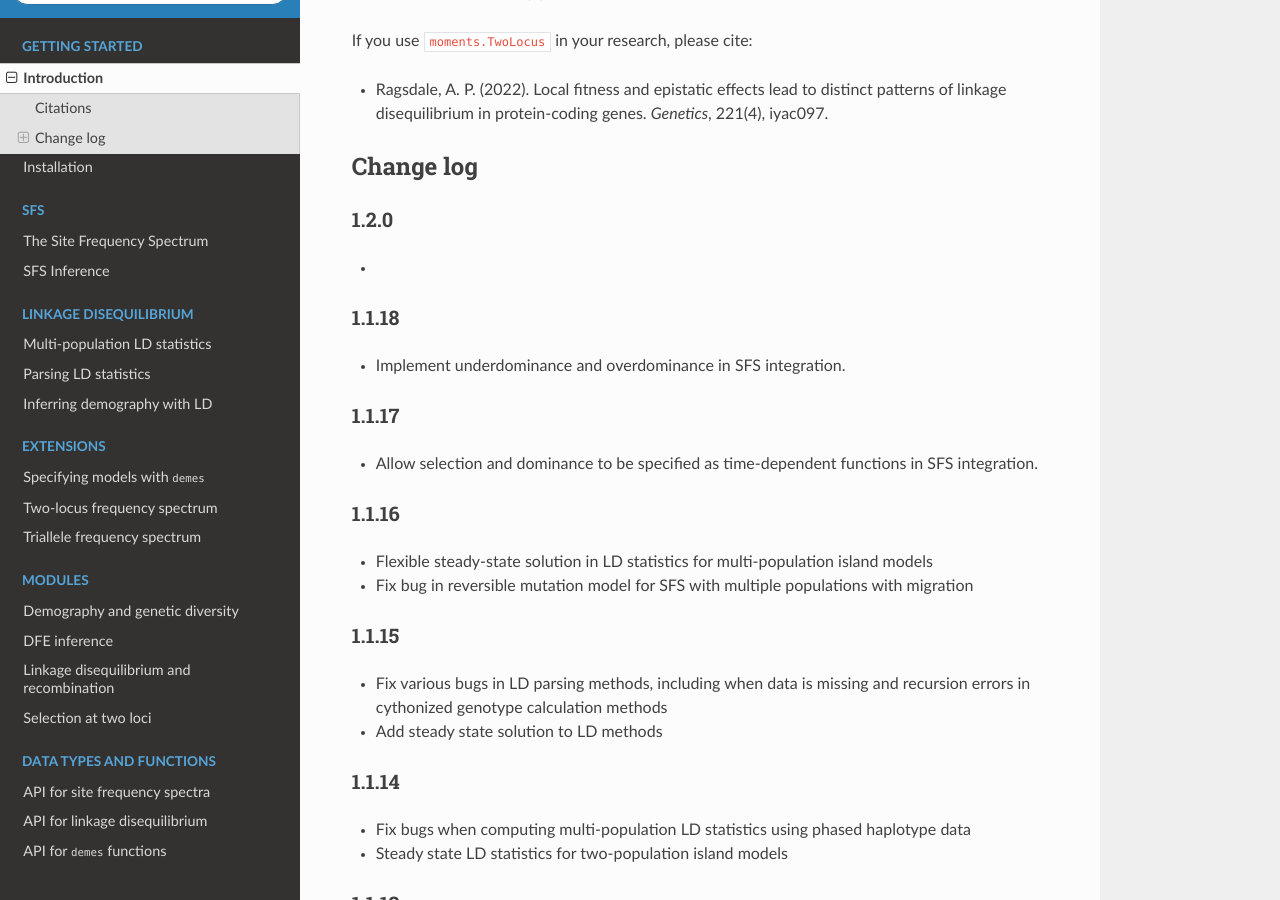
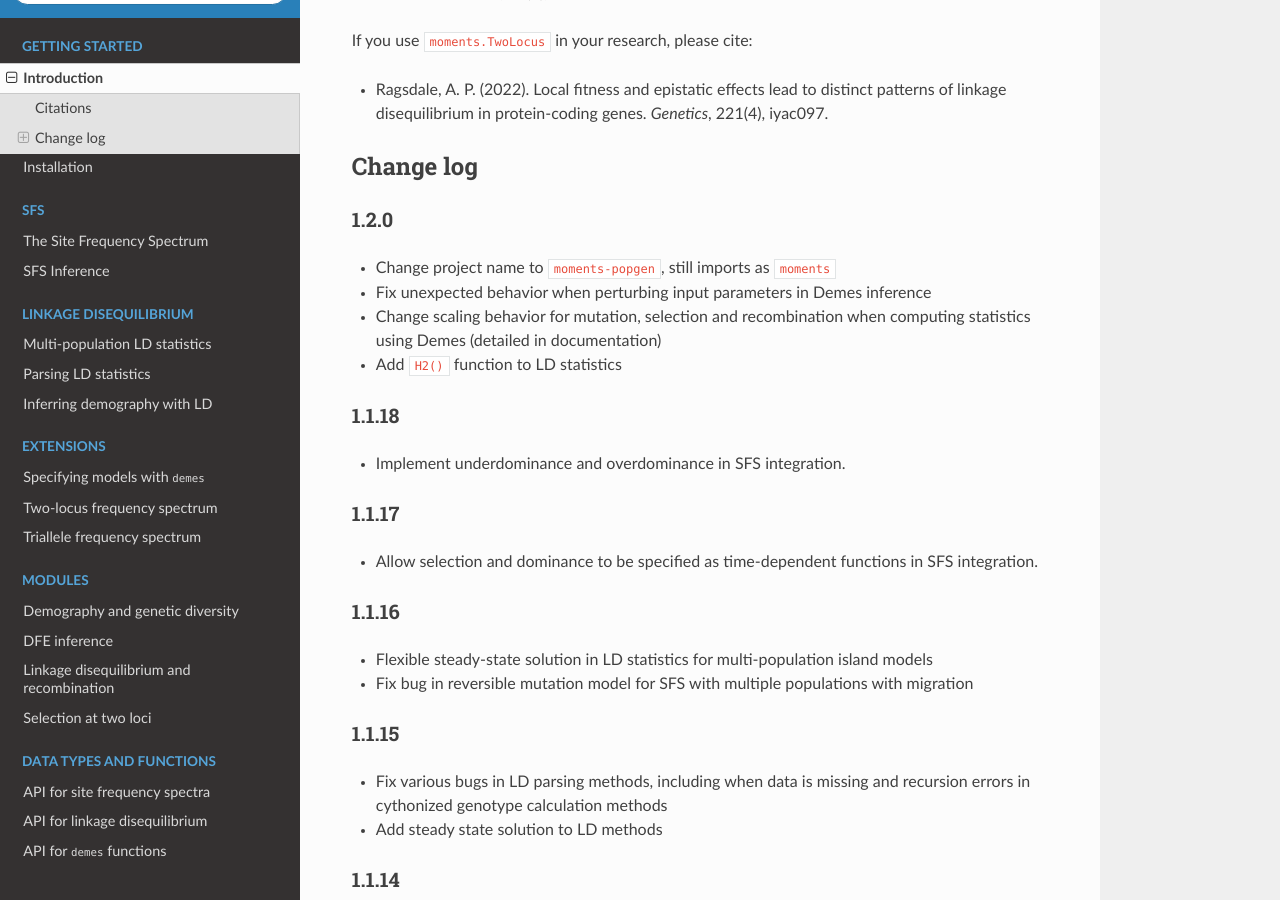
Before and after one commit to MomentsLD/moments, a Sphinx documentation site: the page built from docs/introduction.rst, in a window 1280 px wide and 900 px high, scrolled down 1088 px. Built offline with Sphinx 7.4.7 and the Read the Docs theme 2.0.0, drawn with Linux system fonts in a browser that asks for light colours.

Commit message:
Update changelog

```diff
--- a/docs/introduction.rst
+++ b/docs/introduction.rst
@@ -64,7 +64,11 @@ Change log
 1.2.0
 =====
 
--
+- Change project name to ``moments-popgen``, still imports as ``moments``
+- Fix unexpected behavior when perturbing input parameters in Demes inference
+- Change scaling behavior for mutation, selection and recombination  when
+  computing statistics using Demes (detailed in documentation)
+- Add ``H2()`` function to LD statistics
 
 1.1.18
 ======
```
